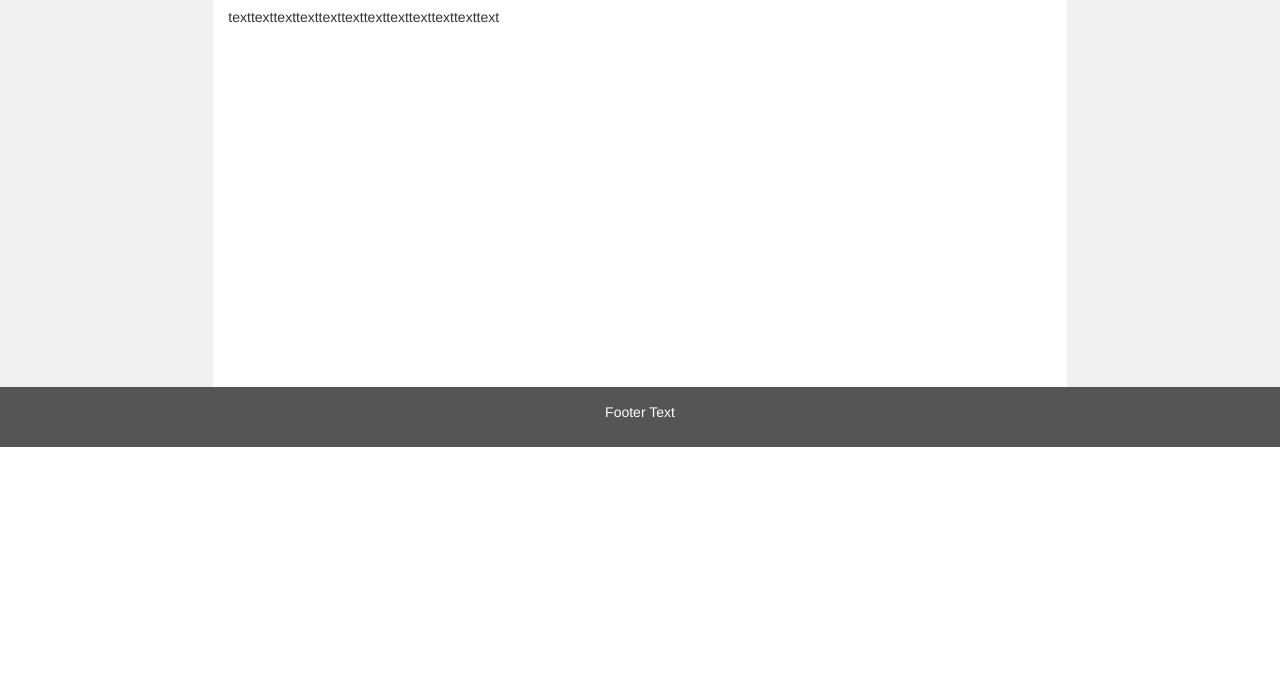
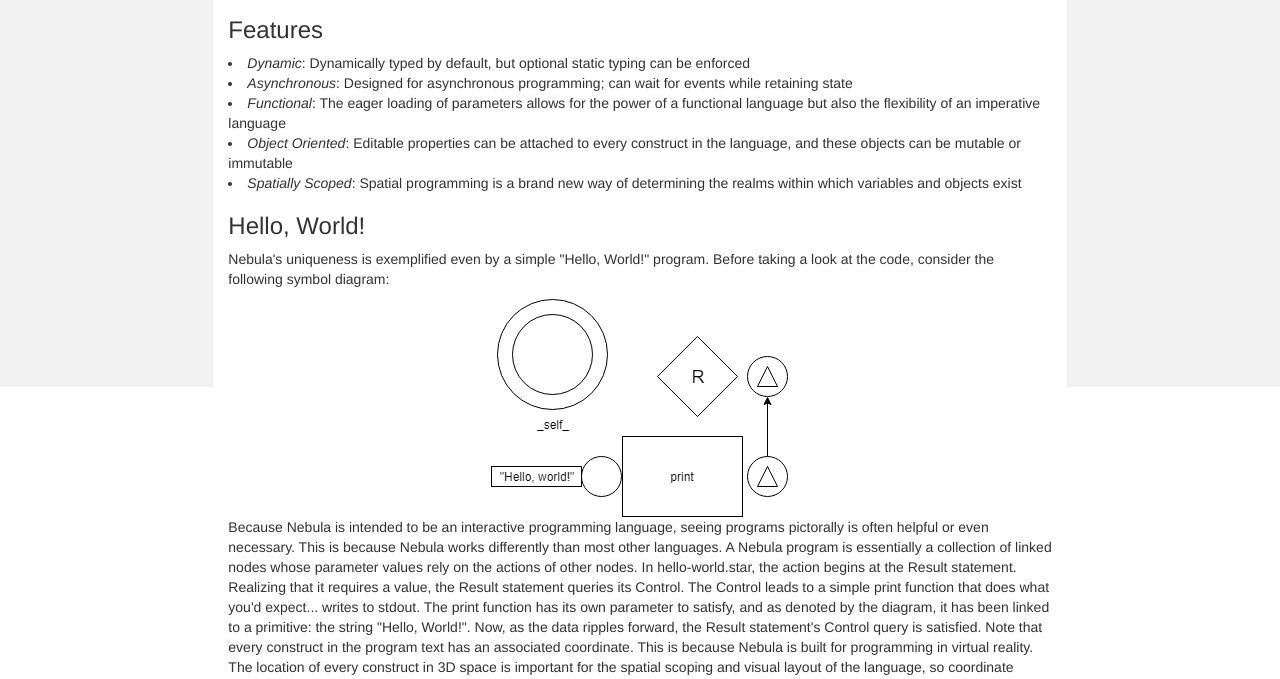
Before and after one commit to NebulaLang/Nebula, a plain HTML site: page about.html in a window 1280 px wide. Shown: the part 432-1111 px from the top of the page. Before the commit the page ends 879 px from the top, so only its background shows below. Drawn offline with nearby package versions, Linux system fonts and the light colour scheme.

Commit message:
Populated the 'ABOUT' page with useful information from the README

```diff
--- a/about.html
+++ b/about.html
@@ -38,9 +38,49 @@
   <div class="row content">
     <div class="col-sm-2 sidenav">
     </div>
-    <div class="col-sm-8 text-left">
+      <div class="col-sm-8 text-left">
       <h1>About Nebula</h1>
-      <p>texttexttexttexttexttexttexttexttexttexttexttext</p>
+      <h3>Features</h3>
+        <li><i>Dynamic</i>: Dynamically typed by default, but optional static typing can be enforced</li>
+        <li><i>Asynchronous</i>: Designed for asynchronous programming; can wait for events while retaining state</li>
+        <li>
+            <i>Functional</i>: The eager loading of parameters allows for the power of a functional language
+            but also the flexibility of an imperative language
+        </li>
+        <li>
+            <i>Object Oriented</i>: Editable properties can be attached to every
+            construct in the language, and these objects can be mutable or immutable
+        </li>
+        <li>
+            <i>Spatially Scoped</i>: Spatial programming is a brand new way of determining the realms within
+            which variables and objects exist
+        </li>
+      <h3>Hello, World!</h3>
+        <p>
+          Nebula's uniqueness is exemplified even by a simple "Hello, World!" program.  Before taking a look at the code,
+          consider the following symbol diagram:
+        </p>
+        <img src="images/hello_world.png" class="center-block" alt="Hello, World! symbolic diagram">
+        <p>
+          Because Nebula is intended to be an interactive programming language, seeing programs pictorally is often
+          helpful or even necessary.  This is because Nebula works differently than most other languages.  A Nebula
+          program is essentially a collection of linked nodes whose parameter values rely on the actions of other nodes.
+          In hello-world.star, the action begins at the Result statement. Realizing that it requires a value, the Result
+          statement queries its Control. The Control leads to a simple print function that does what you'd expect...
+          writes to stdout. The print function has its own parameter to satisfy, and as denoted by the diagram, it
+          has been linked to a primitive: the string "Hello, World!". Now, as the data ripples forward, the Result
+          statement's Control query is satisfied. Note that every construct in the program text has an associated
+          coordinate. This is because Nebula is built for programming in virtual reality. The location of every
+          construct in 3D space is important for the spatial scoping and visual layout of the language, so coordinate
+          tracking is necessary.  Here's the code for hello_world.star:
+        </p>
+        <img src="images/hello_world_star.png" class="center-block" alt="hello_world.star">
+      <h3>Symbol Key</h3>
+        <p>
+          Nebula programs should be drawn out and concepualized before being coded.  The following symbol key includes
+          all important symbols that can be used in Nebula diagrams.
+        </p>
+        <img src="images/symbol-key.png" class="center-block" alt="Nebula symbol key">
     </div>
     <div class="col-sm-2 sidenav">
     </div>
@@ -48,7 +88,7 @@
 </div>
 
 <footer class="container-fluid text-center">
-  <p>Footer Text</p>
+  <p>About Nebula</p>
 </footer>
 
 </body>
```
Also changed, not shown: index.html (+1 -1 lines), sample.html (+1 -1 lines), images/hello_world.png (added), images/hello_world_star.png (added), images/symbol-key.png (added).
